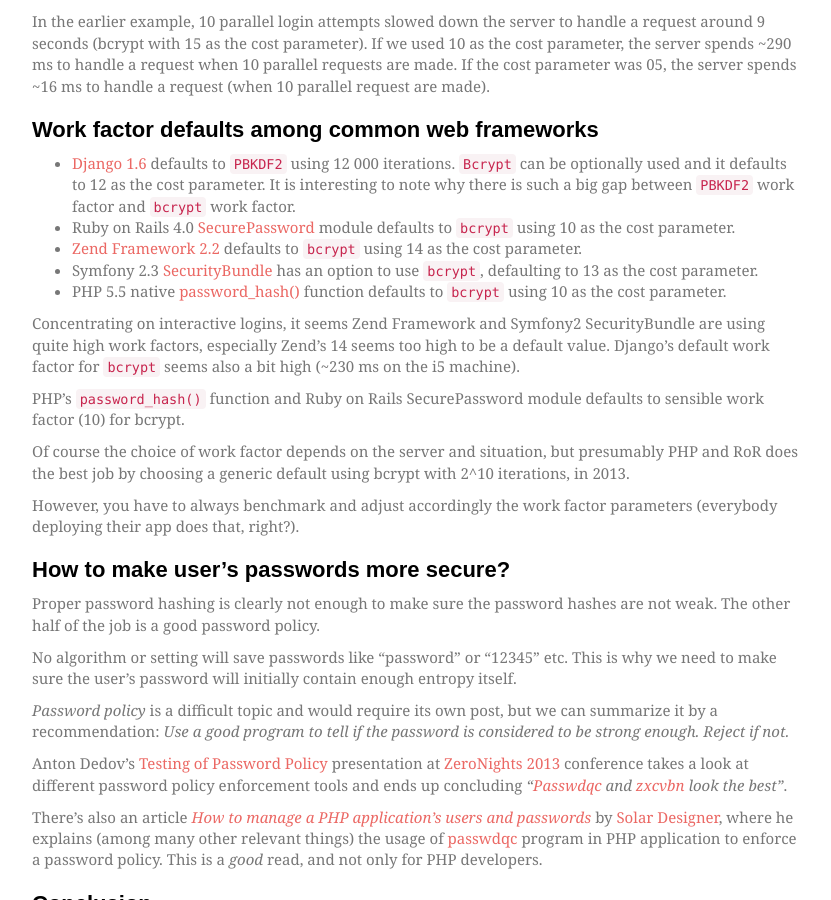
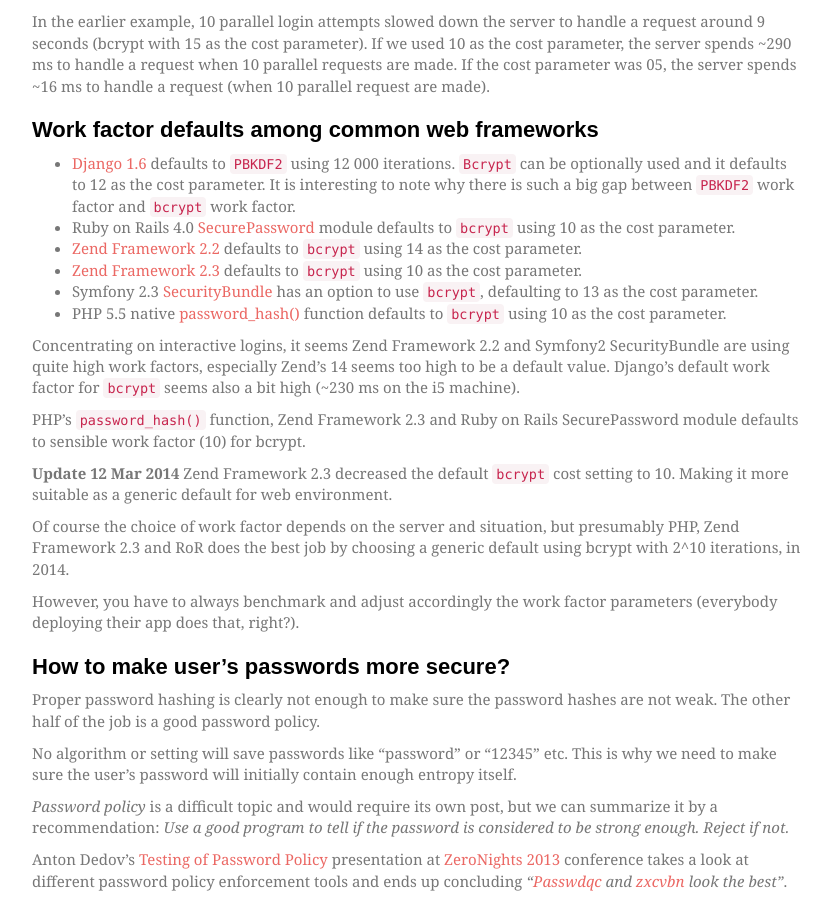
Before and after one commit to timoh6/timoh6.github.com, a Jekyll site: the page built from _posts/2013-11-26-Aggressive-password-stretching.md, in a window 1280 px wide and 900 px high, scrolled down 2543 px. Shown: the whole window, without its empty margins (223-1054 px from the left). Built offline with Jekyll 4.4.1, drawn with Linux system fonts in a browser that asks for light colours; some web fonts are replaced; comment, search, counter and statistics services are not loaded.

Commit message:
Update bcrypt defaults for ZF 2.3

```diff
--- a/_posts/2013-11-26-Aggressive-password-stretching.md
+++ b/_posts/2013-11-26-Aggressive-password-stretching.md
@@ -77,14 +77,17 @@
 * [Django 1.6](https://docs.djangoproject.com/en/dev/topics/auth/passwords/) defaults to `PBKDF2` using 12 000 iterations. `Bcrypt` can be optionally used and it defaults to 12 as the cost parameter. It is interesting to note why there is such a big gap between `PBKDF2` work factor and `bcrypt` work factor.
 * Ruby on Rails 4.0 [SecurePassword](http://api.rubyonrails.org/classes/ActiveModel/SecurePassword/ClassMethods.html) module defaults to `bcrypt` using 10 as the cost parameter.
 * [Zend Framework 2.2](http://framework.zend.com/manual/2.2/en/modules/zend.crypt.password.html) defaults to `bcrypt` using 14 as the cost parameter.
+* [Zend Framework 2.3](http://framework.zend.com/manual/2.2/en/modules/zend.crypt.password.html) defaults to `bcrypt` using 10 as the cost parameter.
 * Symfony 2.3 [SecurityBundle](http://symfony.com/doc/current/reference/configuration/security.html#using-the-bcrypt-password-encoder) has an option to use `bcrypt`, defaulting to 13 as the cost parameter.
 * PHP 5.5 native [password_hash()](http://php.net/password_hash) function defaults to `bcrypt` using 10 as the cost parameter.
 
-Concentrating on interactive logins, it seems Zend Framework and Symfony2 SecurityBundle are using quite high work factors, especially Zend's 14 seems too high to be a default value. Django's default work factor for `bcrypt` seems also a bit high (~230 ms on the i5 machine).
+Concentrating on interactive logins, it seems Zend Framework 2.2 and Symfony2 SecurityBundle are using quite high work factors, especially Zend's 14 seems too high to be a default value. Django's default work factor for `bcrypt` seems also a bit high (~230 ms on the i5 machine).
 
-PHP's `password_hash()` function and Ruby on Rails SecurePassword module defaults to sensible work factor (10) for bcrypt.
+PHP's `password_hash()` function, Zend Framework 2.3 and Ruby on Rails SecurePassword module defaults to sensible work factor (10) for bcrypt.
 
-Of course the choice of work factor depends on the server and situation, but presumably PHP and RoR does the best job by choosing a generic default using bcrypt with 2^10 iterations, in 2013.
+**Update 12 Mar 2014** Zend Framework 2.3 decreased the default `bcrypt` cost setting to 10. Making it more suitable as a generic default for web environment.
+
+Of course the choice of work factor depends on the server and situation, but presumably PHP, Zend Framework 2.3 and RoR does the best job by choosing a generic default using bcrypt with 2^10 iterations, in 2014.
 
 However, you have to always benchmark and adjust accordingly the work factor parameters (everybody deploying their app does that, right?).
 
```
